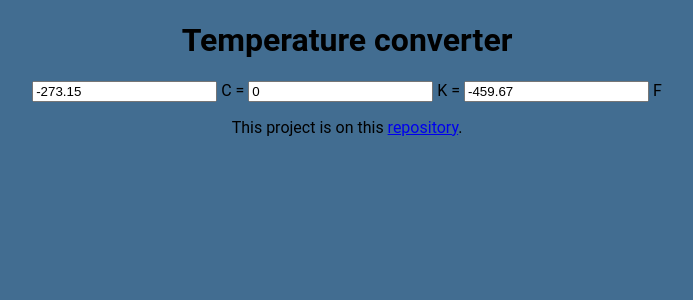
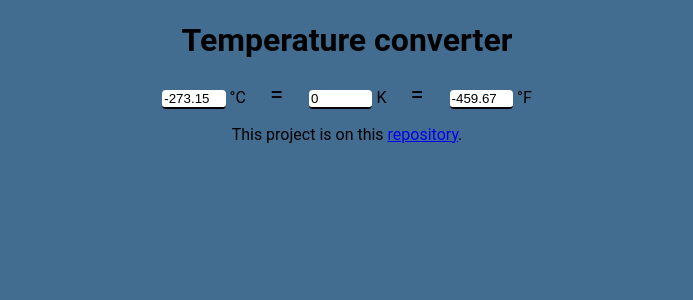
Before and after one commit to ThiaudioTT/temperatureConverter, an Angular app: page / in a window 1280 px wide. Shown: the top 300 px of the page, without its empty margins (293-986 px from the left). Built offline with nearby package versions, Linux system fonts and the light colour scheme.

Commit message:
feat style input

```diff
--- a/src/app/components/temperature-converter/temperature-converter.component.html
+++ b/src/app/components/temperature-converter/temperature-converter.component.html
@@ -1,13 +1,13 @@
 <!-- <input type="text" [(ngModel)]="celsius" (ngModelChange)="convertCelsiusToKelvin()" /> -->
 
-<label for="celsius">
-  <input type="text" min="-273.15" [(ngModel)]="celsius" (ngModelChange)="celsiusToAll()" appDecimalLimit> C
+<label for="celsius" class="inputTemp">
+  <input type="text" min="-273.15" [(ngModel)]="celsius" (ngModelChange)="celsiusToAll()" appDecimalLimit> °C
 </label>
-<span> = </span>
-<label for="kelvin">
+<span class="equalSign"> = </span>
+<label for="kelvin" class="inputTemp">
   <input type="text" min="0" [(ngModel)]="kelvin" (ngModelChange)="kelvinToAll()" appDecimalLimit> K
 </label>
-<span> = </span>
-<label for="fahrenheit">
-  <input type="text" min="-459.67" [(ngModel)]="fahrenheit" (ngModelChange)="fahrenheitToAll()" appDecimalLimit> F
+<span class="equalSign"> = </span>
+<label for="fahrenheit" class="inputTemp">
+  <input type="text" min="-459.67" [(ngModel)]="fahrenheit" (ngModelChange)="fahrenheitToAll()" appDecimalLimit> °F
 </label>
--- a/src/app/components/temperature-converter/temperature-converter.component.scss
+++ b/src/app/components/temperature-converter/temperature-converter.component.scss
@@ -0,0 +1,19 @@
+.inputTemp {
+  margin: 0 10px;
+
+  input {
+    width: 8%;
+    border: none;
+    border-bottom: 2px solid #000;
+    border-radius: 4px;
+
+    &:focus {
+      outline: none;
+    }
+  }
+}
+
+.equalSign {
+  font-size: 1.5rem;
+  margin: 0 10px;
+}
```
